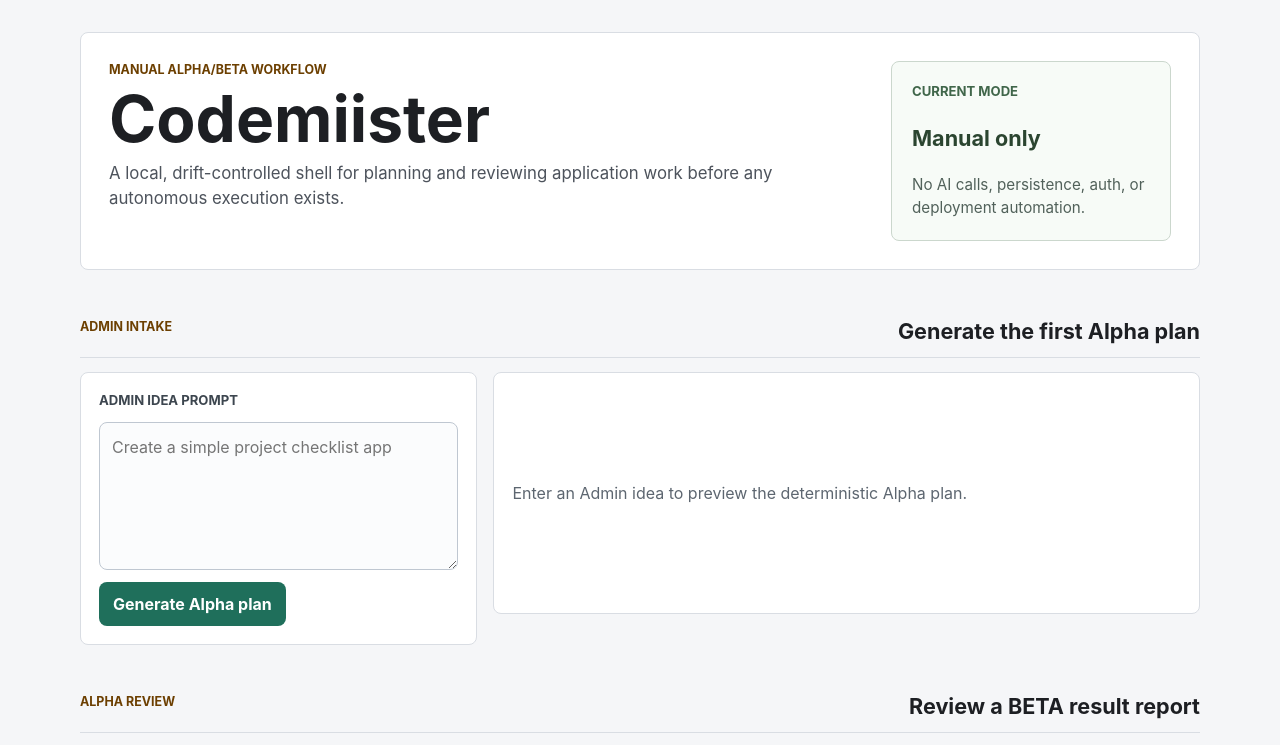
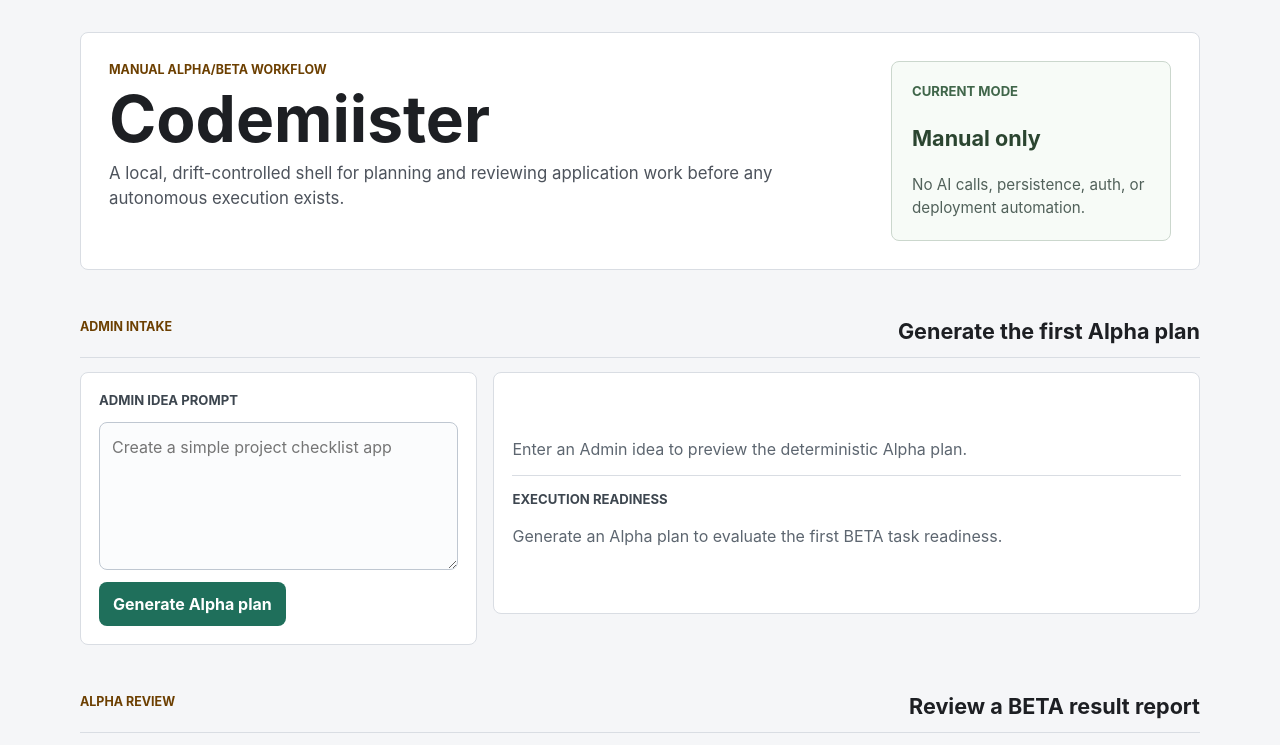
Before and after one commit to dpwebb/Codemiister, a React (Vite) app: page / in a window 1280 px wide. Shown: the top 745 px of the page. Built offline with nearby package versions, Linux system fonts and the light colour scheme.

Commit message:
Show execution readiness in UI

```diff
--- a/scripts/validate-ui-smoke.ts
+++ b/scripts/validate-ui-smoke.ts
@@ -18,6 +18,12 @@ const requiredLabels = [
   "Alpha Review",
   "Transcript",
   "Deferred capabilities",
+  "Execution readiness",
+  "Readiness status",
+  "Blockers",
+  "Warnings",
+  "Normalized allowed areas",
+  "Normalized forbidden changes",
 ];
 
 for (const label of requiredLabels) {
--- a/src/ui/App.tsx
+++ b/src/ui/App.tsx
@@ -13,6 +13,10 @@ import type {
   ValidationRun,
   WorkflowStatus,
 } from "../domain/workflow.ts";
+import {
+  evaluateExecutionReadiness,
+  type ExecutionReadinessReport,
+} from "../execution/readiness.ts";
 
 const roles = [
   {
@@ -392,11 +396,15 @@ function AlphaPlanPreview({
     return (
       <div className="plan-preview empty-preview">
         <p>Enter an Admin idea to preview the deterministic Alpha plan.</p>
+        <ExecutionReadinessPreview readiness={null} />
       </div>
     );
   }
 
   const { developmentPlan, recommendedFirstBetaTask, status } = plannerOutput;
+  const executionReadiness = evaluateExecutionReadiness(
+    recommendedFirstBetaTask,
+  );
 
   return (
     <div className="plan-preview">
@@ -443,6 +451,55 @@ function AlphaPlanPreview({
       <div className="preview-group">
         <span className="preview-label">Acceptance checks</span>
         <ListPreview values={recommendedFirstBetaTask.acceptanceChecks} />
+      </div>
+      <ExecutionReadinessPreview readiness={executionReadiness} />
+    </div>
+  );
+}
+
+function ExecutionReadinessPreview({
+  readiness,
+}: {
+  readiness: ExecutionReadinessReport | null;
+}): ReactElement {
+  if (!readiness) {
+    return (
+      <div className="readiness-panel neutral-readiness">
+        <span className="preview-label">Execution readiness</span>
+        <p>Generate an Alpha plan to evaluate the first BETA task readiness.</p>
+      </div>
+    );
+  }
+
+  return (
+    <div className="readiness-panel">
+      <div className="preview-group compact-group">
+        <span className="preview-label">Readiness status</span>
+        <strong>{readiness.ready ? "ready" : "blocked"}</strong>
+      </div>
+      <div className="preview-columns">
+        <div className="preview-group">
+          <span className="preview-label">Blockers</span>
+          <ListPreview
+            values={readiness.blockers.length ? readiness.blockers : ["None"]}
+          />
+        </div>
+        <div className="preview-group">
+          <span className="preview-label">Warnings</span>
+          <ListPreview
+            values={readiness.warnings.length ? readiness.warnings : ["None"]}
+          />
+        </div>
+      </div>
+      <div className="preview-columns">
+        <div className="preview-group">
+          <span className="preview-label">Normalized allowed areas</span>
+          <ListPreview values={readiness.normalizedAllowedAreas} />
+        </div>
+        <div className="preview-group">
+          <span className="preview-label">Normalized forbidden changes</span>
+          <ListPreview values={readiness.normalizedForbiddenChanges} />
+        </div>
       </div>
     </div>
   );
--- a/src/ui/styles.css
+++ b/src/ui/styles.css
@@ -281,6 +281,21 @@ h3 {
   color: #4d535c;
 }
 
+.readiness-panel {
+  display: grid;
+  gap: 14px;
+  border-top: 1px solid #d9dde3;
+  padding-top: 14px;
+}
+
+.neutral-readiness {
+  color: #5d6670;
+}
+
+.neutral-readiness p {
+  margin-bottom: 0;
+}
+
 .transcript-panel {
   display: grid;
   gap: 12px;
```
